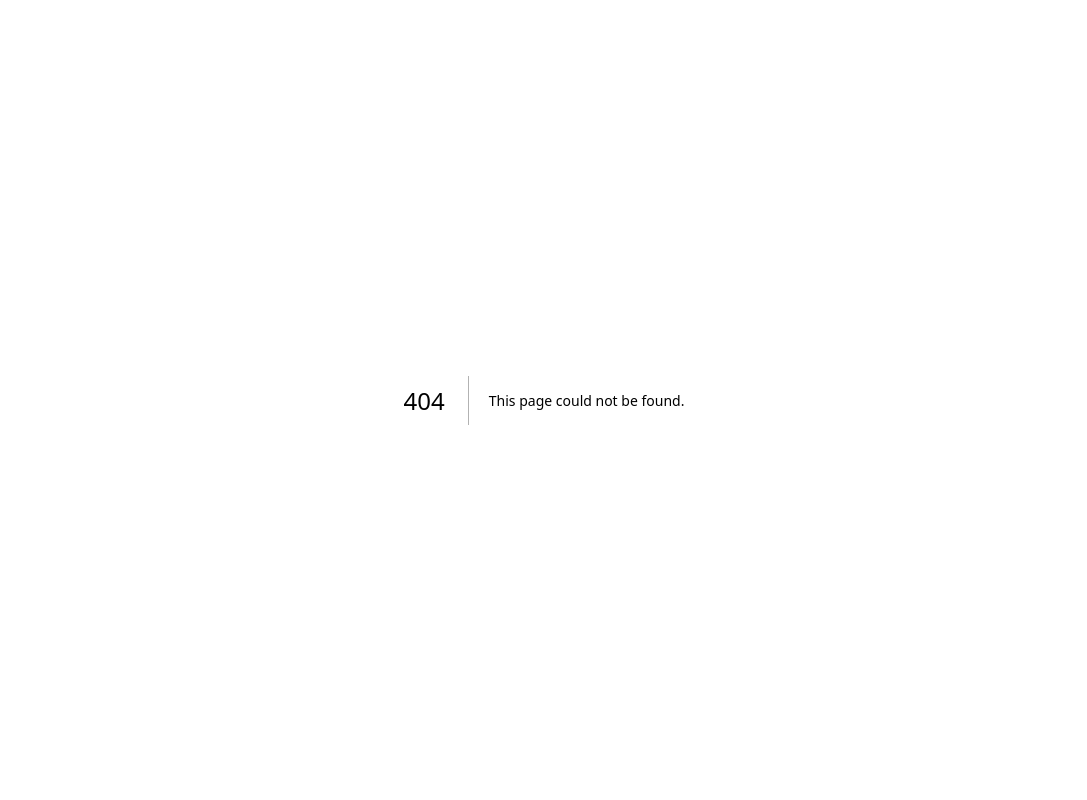
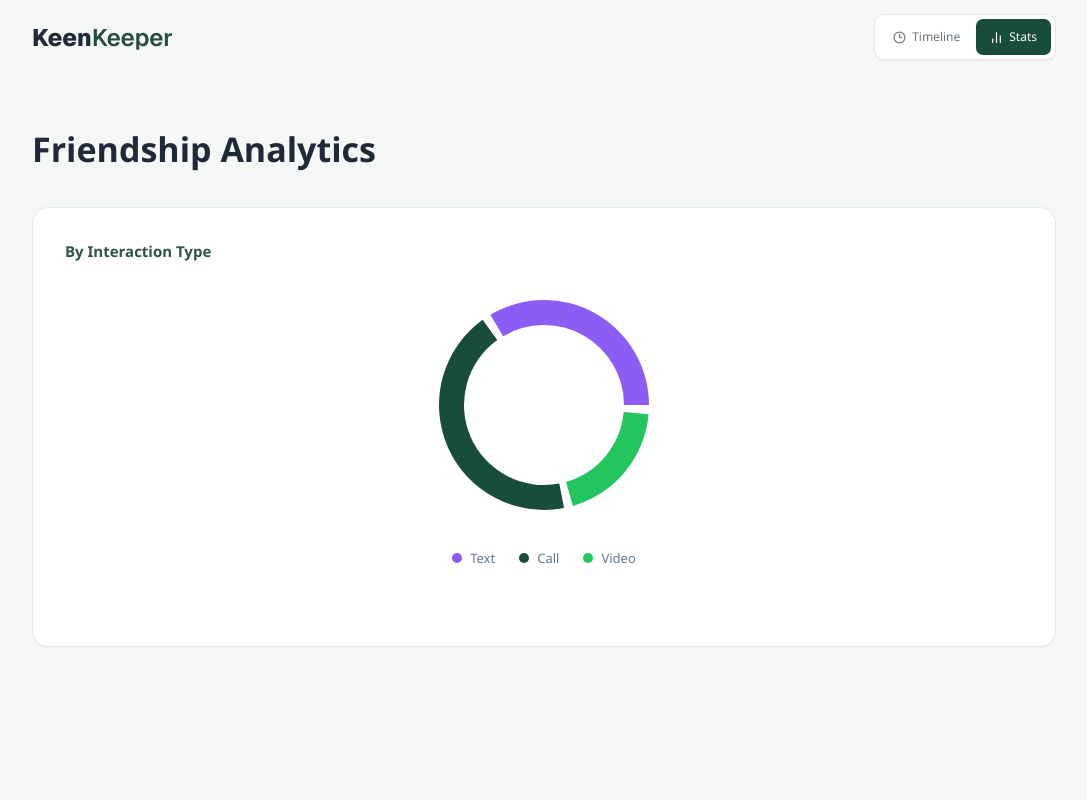
Before and after one commit to Omar-webcloud/KinKeeper, a Next.js app: page /stats in a window 1280 px wide. Before the commit this address had no page. Shown: the top 800 px of the page, without its empty margins (96-1183 px from the left). Built offline with nearby package versions, Linux system fonts and the light colour scheme.

Commit message:
stats + routing

```diff
--- a/src/app/friend/[id]/page.js
+++ b/src/app/friend/[id]/page.js
@@ -53,10 +53,10 @@ export default async function FriendDetails({ params }) {
             <Clock3 size={13} strokeWidth={2.1} />
             Timeline
           </Link>
-          <button type="button" className="inline-flex h-9 items-center gap-1.5 rounded-[7px] px-3.5 text-[12px] font-medium text-[#6b7280]">
+          <Link href="/stats" className="inline-flex h-9 items-center gap-1.5 rounded-[7px] px-3.5 text-[12px] font-medium text-[#6b7280]">
             <ChartNoAxesColumn size={13} strokeWidth={2.1} />
             Stats
-          </button>
+          </Link>
         </nav>
       </div>
 
--- a/src/app/frienddetails/[id]/page.js
+++ b/src/app/frienddetails/[id]/page.js
@@ -53,10 +53,10 @@ export default async function FriendDetails({ params }) {
             <Clock3 size={13} strokeWidth={2.1} />
             Timeline
           </Link>
-          <button type="button" className="inline-flex h-9 items-center gap-1.5 rounded-[7px] px-3.5 text-[12px] font-medium text-[#6b7280]">
+          <Link href="/stats" className="inline-flex h-9 items-center gap-1.5 rounded-[7px] px-3.5 text-[12px] font-medium text-[#6b7280]">
             <ChartNoAxesColumn size={13} strokeWidth={2.1} />
             Stats
-          </button>
+          </Link>
         </nav>
       </div>
 
--- a/src/app/page.js
+++ b/src/app/page.js
@@ -35,13 +35,13 @@ export default function Home() {
             <Clock3 size={13} strokeWidth={2.1} />
             Timeline
           </Link>
-          <button
-            type="button"
+          <Link
+            href="/stats"
             className="inline-flex h-9 items-center gap-1.5 rounded-[7px] px-3.5 text-[12px] font-medium text-[#6b7280]"
           >
             <ChartNoAxesColumn size={13} strokeWidth={2.1} />
             Stats
-          </button>
+          </Link>
         </nav>
       </div>
 
--- /dev/null
+++ b/src/app/stats/page.js
@@ -0,0 +1,86 @@
+"use client";
+
+import Image from "next/image";
+import Link from "next/link";
+import { Clock3, ChartNoAxesColumn } from "lucide-react";
+import { PieChart, Pie, Cell, ResponsiveContainer } from "recharts";
+
+const data = [
+  { name: "Text", value: 35, color: "#8b5cf6" },
+  { name: "Call", value: 45, color: "#184d3d" },
+  { name: "Video", value: 20, color: "#22c55e" },
+];
+
+export default function Stats() {
+  return (
+    <main className="min-h-screen bg-[#f6f8f8] px-12 pb-24 pt-3.5">
+      <div className="mx-auto flex w-full max-w-5xl items-center justify-between">
+        <Link href="/">
+          <Image src="/logo.png" alt="KeenKeeper logo" width={141} height={32} priority />
+        </Link>
+
+        <nav className="flex items-center gap-0.5 rounded-[10px] border border-[#e5e7eb] bg-white p-1 shadow-[0_1px_2px_rgba(16,24,40,0.05)]">
+          <Link
+            href="/timeline"
+            className="inline-flex h-9 items-center gap-1.5 rounded-[7px] px-3.5 text-[12px] font-medium text-[#6b7280]"
+          >
+            <Clock3 size={13} strokeWidth={2.1} />
+            Timeline
+          </Link>
+          <Link
+            href="/stats"
+            className="inline-flex h-9 items-center gap-1.5 rounded-[7px] bg-[#184d3d] px-3.5 text-[12px] font-medium text-white"
+          >
+            <ChartNoAxesColumn size={13} strokeWidth={2.1} />
+            Stats
+          </Link>
+        </nav>
+      </div>
+
+      <section className="mx-auto mt-16 max-w-5xl">
+        <h1 className="text-[34px] font-bold text-[#1f2937]">Friendship Analytics</h1>
+
+        <div className="mb-10 mt-8 flex h-[440px] flex-col relative rounded-[16px] border border-[#e2e8f0] bg-white p-8 shadow-[0_1px_2px_rgba(0,0,0,0.03)]">
+          <h2 className="text-[15px] font-semibold text-[#2f5346]">By Interaction Type</h2>
+
+          <div className="-mt-6 flex flex-1 flex-col items-center justify-center">
+            <div className="h-[240px] w-full">
+              <ResponsiveContainer width="100%" height="100%">
+                <PieChart>
+                  <Pie
+                    data={data}
+                    cx="50%"
+                    cy="50%"
+                    innerRadius={80}
+                    outerRadius={105}
+                    paddingAngle={5}
+                    dataKey="value"
+                    stroke="none"
+                  >
+                    {data.map((entry, index) => (
+                      <Cell key={`cell-${index}`} fill={entry.color} />
+                    ))}
+                  </Pie>
+                </PieChart>
+              </ResponsiveContainer>
+            </div>
+
+            <div className="mt-6 flex items-center justify-center gap-6">
+              {data.map((item) => (
+                <div key={item.name} className="flex items-center gap-2">
+                  <span
+                    className="h-2.5 w-2.5 rounded-full"
+                    style={{ backgroundColor: item.color }}
+                  />
+                  <span className="text-[13px] font-medium text-[#64748b]">
+                    {item.name}
+                  </span>
+                </div>
+              ))}
+            </div>
+          </div>
+        </div>
+      </section>
+    </main>
+  );
+}
--- a/src/app/timeline/page.js
+++ b/src/app/timeline/page.js
@@ -33,13 +33,13 @@ export default function Timeline() {
             <Clock3 size={13} strokeWidth={2.2} />
             Timeline
           </Link>
-          <button
-            type="button"
+          <Link
+            href="/stats"
             className="inline-flex h-9 items-center gap-1.5 rounded-[7px] px-3.5 text-[12px] font-medium text-[#6b7280]"
           >
             <ChartNoAxesColumn size={13} strokeWidth={2.1} />
             Stats
-          </button>
+          </Link>
         </nav>
       </div>
 
```
